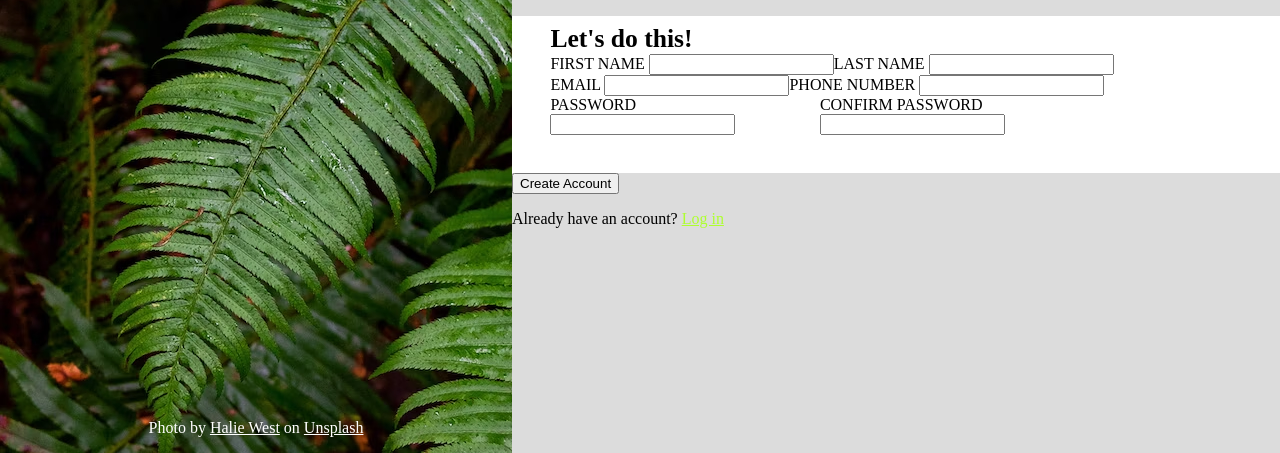
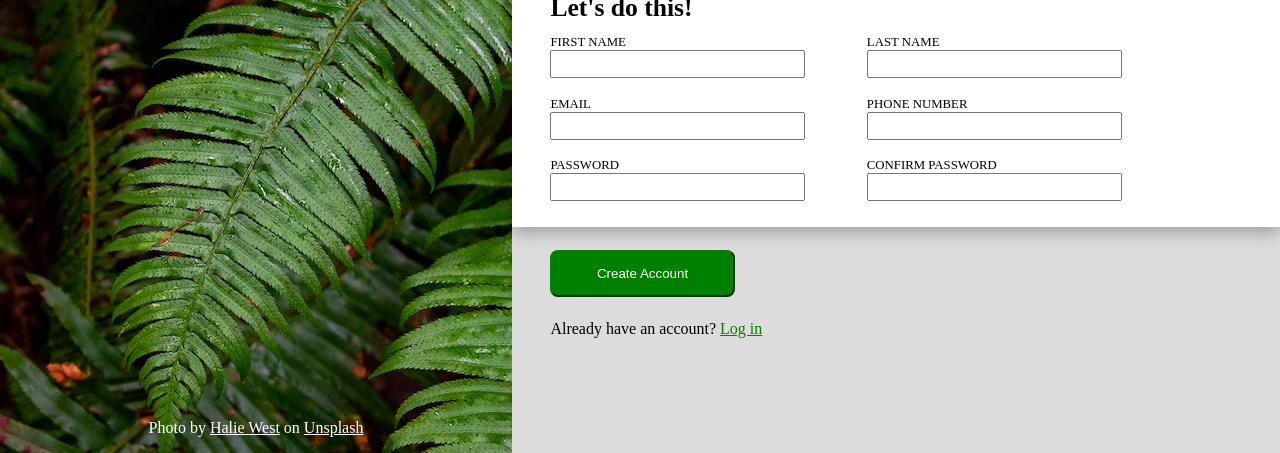
Before and after one commit to theotherhermes/odin_project, a plain HTML site: page 02_htmlCss/p1_signupForm/index.html in a window 1280 px wide. Shown: the part 347-800 px from the top of the page. Drawn offline with Linux system fonts and the light colour scheme.

Commit message:
p2_addCss

```diff
--- a/02_htmlCss/p1_signupForm/index.html
+++ b/02_htmlCss/p1_signupForm/index.html
@@ -29,7 +29,6 @@
                 <form action="#" method="post">
                     <div class="caption">Let's do this!</div>
                     <div class="name">
-
                         <div>
                             <label for="first_name">FIRST NAME</label>
                             <input type="text" id="first_name">
@@ -62,7 +61,7 @@
                     </div>
                 </form>
             </div>
-            <button>
+            <button class="createAccount">
                 Create Account
             </button>
             <p>
--- a/02_htmlCss/p1_signupForm/style.css
+++ b/02_htmlCss/p1_signupForm/style.css
@@ -63,7 +63,7 @@ body {
 }
 
 .text, .whiteForm {
-    padding: 0 15% 5% 5%;
+    padding: 0 15% 1% 5%;
 }
 
 .right>.text{
@@ -74,18 +74,51 @@ body {
 .right>.whiteForm {
     background-color: white;
     padding-top: 1%;
+    box-shadow: 0 0.3em 1em rgba(0, 0, 0, 0.3);
 }
 
 .caption {
     font-size: 1.6rem;
     font-weight: bold;
+    margin-bottom: 2%;
 }
 
 .name, .contact, .pass {
     display: flex;
 }
 
+.name>div, .contact>div, .pass>div {
+    display: flex;
+    flex-direction: column;
+    margin-bottom: 3%;
+    margin-right: 10%;
+    width: 100%;
+}
+
+label {
+    font-size: 0.8rem;
+}
+
+input {
+    font-size: 1.2rem;
+}
+
+.createAccount {
+    margin: 3% 0 0 5%;
+    width: 24%;
+    height: 7%;
+    border-radius: 8px;
+    border-color: green;
+    background-color: green;
+    color: white;
+}
+
+.right>p {
+    margin-left: 5%;
+    margin-top: 0%;
+    padding-top: 3%;
+}
 
 .buttonLogin {
-    color: greenyellow;
+    color: green;
 }
```
